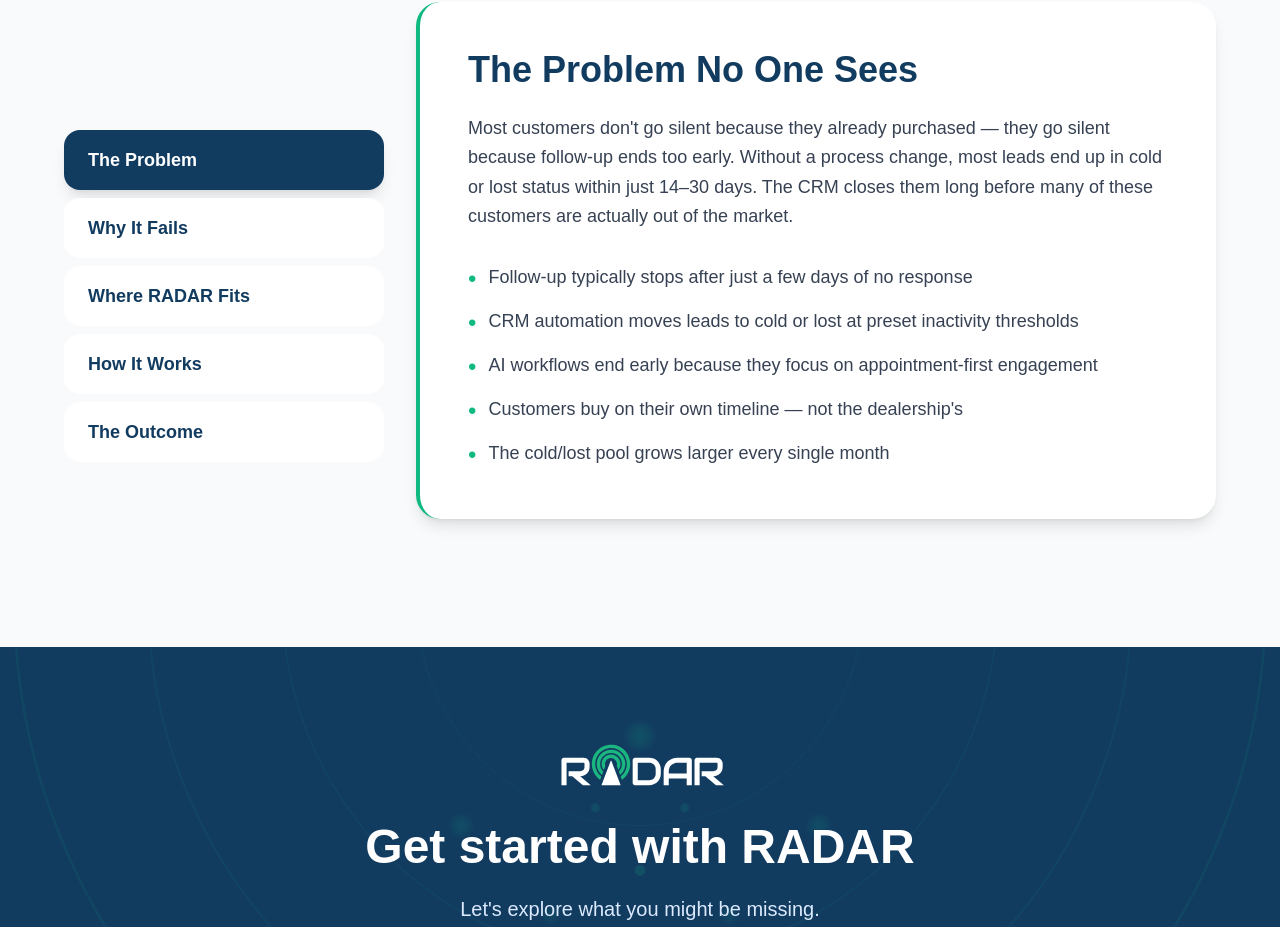
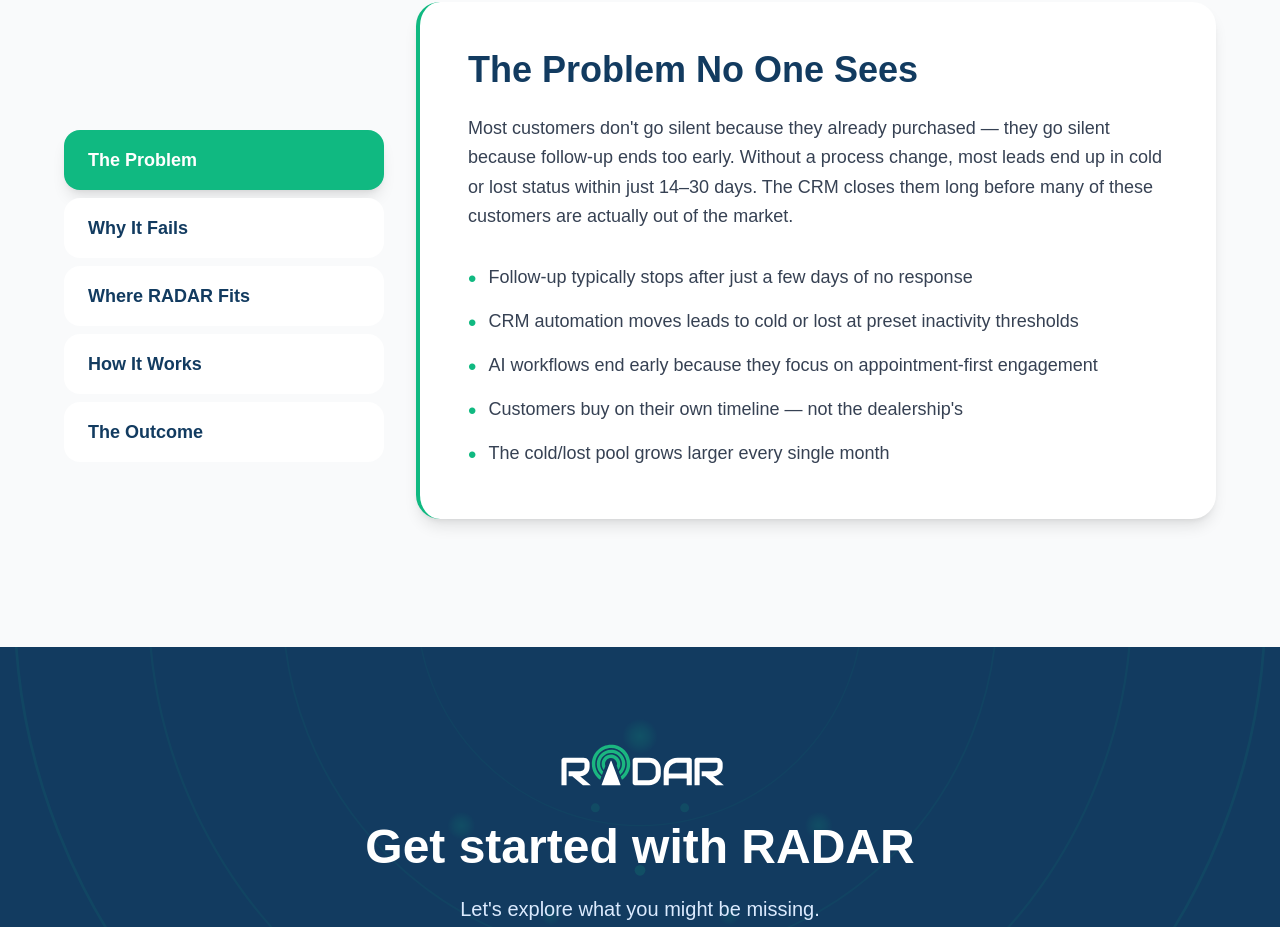
Before and after one commit to markwarddesign/dealertransparency, a Next.js app: page /radar in a window 1280 px wide. Shown: the part 892-1819 px from the top of the page. Built offline with nearby package versions, Linux system fonts and the light colour scheme.

Commit message:
Update page.tsx

```diff
--- a/src/app/radar/page.tsx
+++ b/src/app/radar/page.tsx
@@ -132,7 +132,7 @@
                   onClick={() => toggleAccordion(tab.id)}
                   className="w-full flex items-center justify-between p-6 text-left transition-colors"
                   style={{
-                    backgroundColor: openAccordion === tab.id ? '#123b60' : 'white'
+                    backgroundColor: openAccordion === tab.id ? '#10B981' : 'white'
                   }}
                 >
                   <span
@@ -320,7 +320,7 @@
                         : 'bg-white hover:shadow-md'
                     }`}
                     style={{
-                      backgroundColor: activeTab === tab.id ? '#123b60' : undefined,
+                      backgroundColor: activeTab === tab.id ? '#10B981' : undefined,
                       color: activeTab === tab.id ? 'white' : '#123b60',
                     }}
                   >
```
